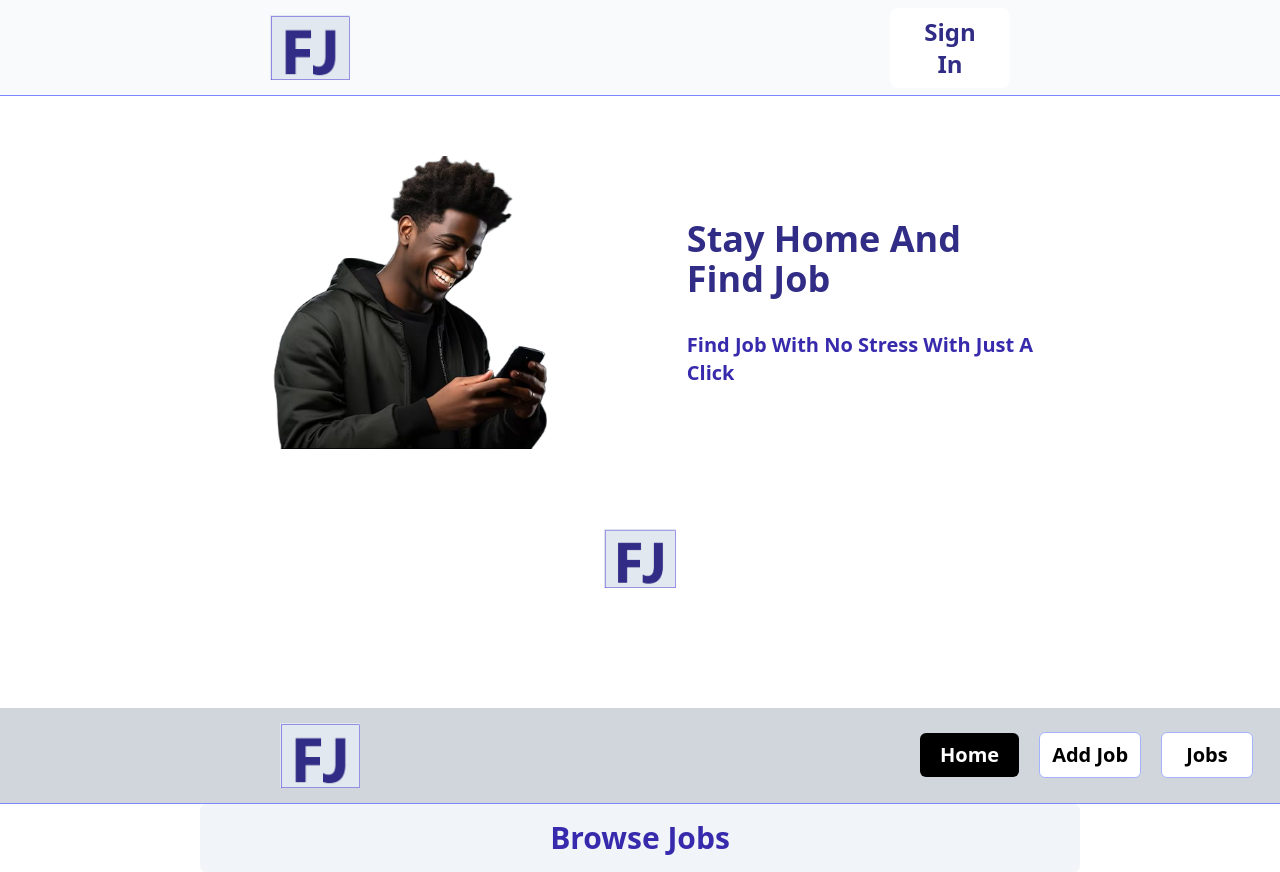
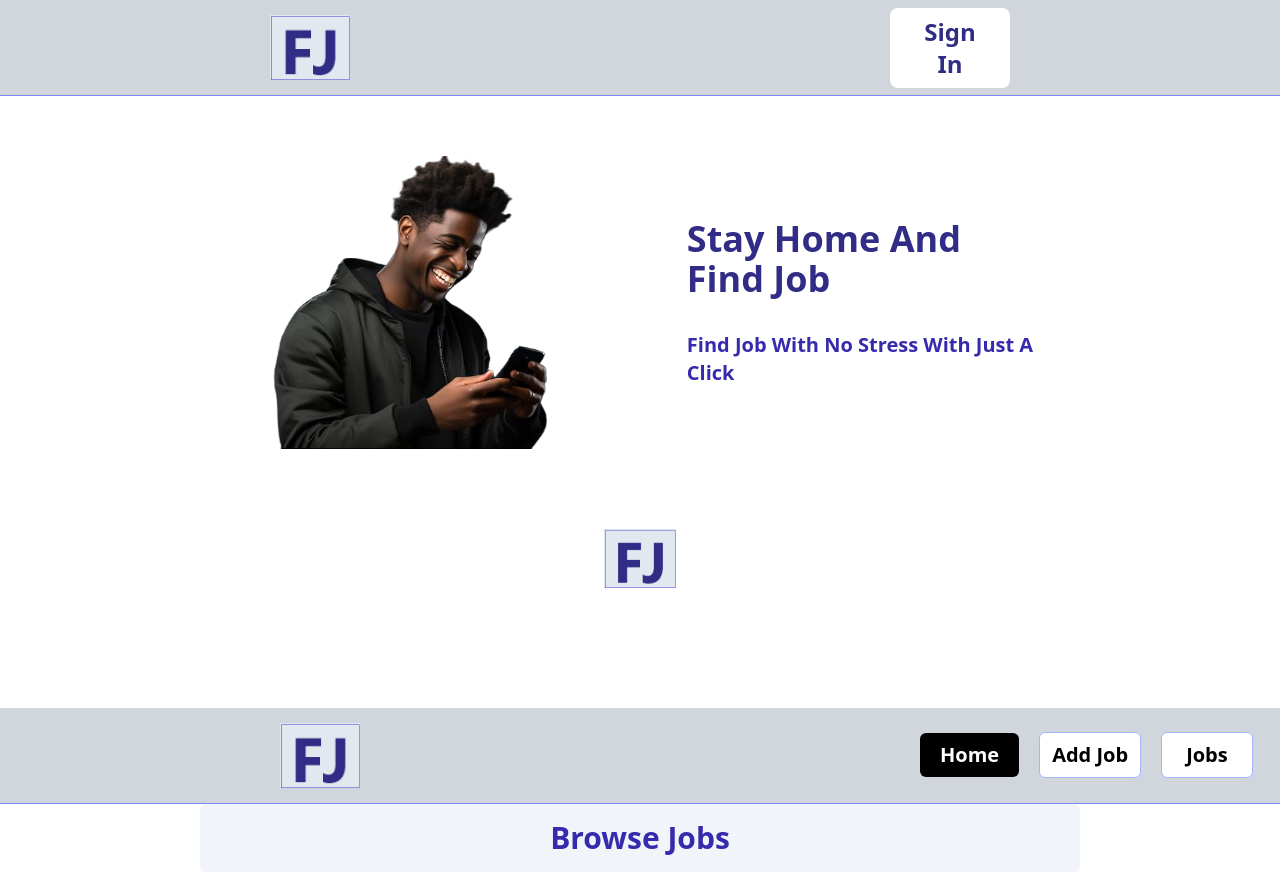
Before and after one commit to AsieduAmos/Jaman-Jobs, a React (Vite) app: page / in a window 1280 px wide. Built offline with nearby package versions, Linux system fonts and the light colour scheme.

Commit message:
background of navbar of main page changed

```diff
--- a/src/components/pages/NavBar.jsx
+++ b/src/components/pages/NavBar.jsx
@@ -11,7 +11,7 @@ const NavBar = () => {
     <>
 
      <nav>
-          <div className="flex justify-around h-24 bg-slate-50 items-center border-b
+          <div className="flex justify-around h-24 bg-gray-300 items-center border-b
                              border-indigo-400 ">
             <div className='pointer-events-none select-none'><img className='w-20' src={FJ} alt="" /></div>
              <button className='bg-white w-30 text-indigo-900 font-bold text-2xl px-5 py-2 text-center rounded-lg
```
